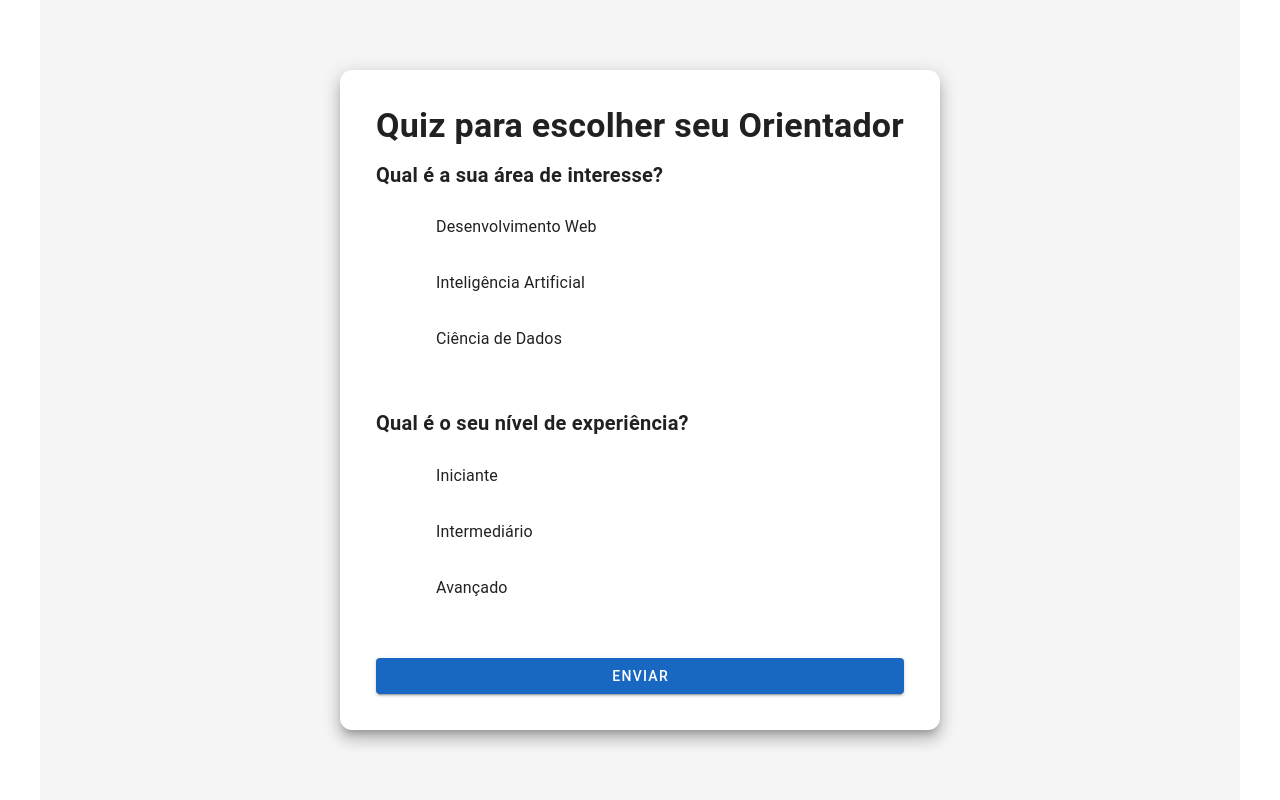
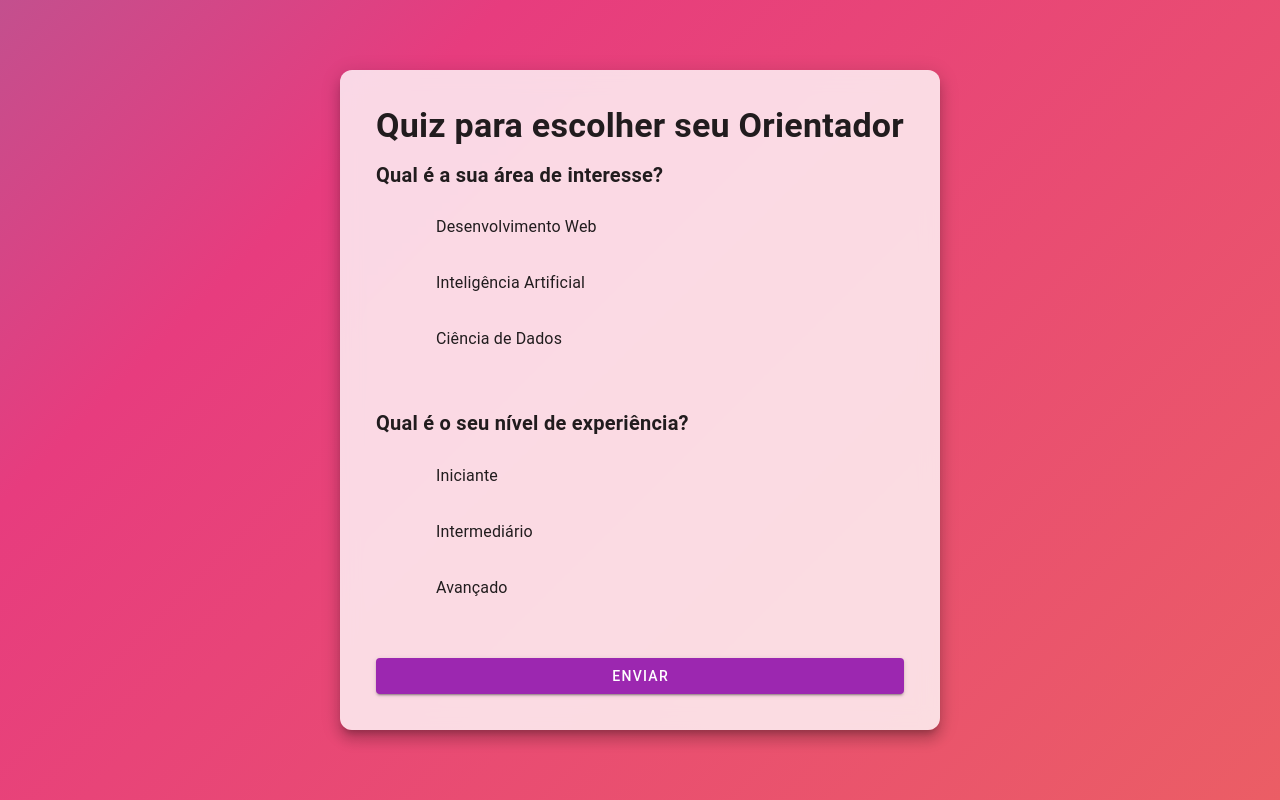
Before and after one commit to riccileonardo/frameworks-modernas, a Vue app in the folder app/: page / in a window 1280 px wide. Built offline with nearby package versions, Linux system fonts and the light colour scheme.

Commit message:
fix(app): add function in quiz

```diff
--- a/app/src/components/Quiz.vue
+++ b/app/src/components/Quiz.vue
@@ -1,5 +1,5 @@
 <template>
-  <v-container class="fill-height d-flex align-center justify-center">
+  <v-container class="fill-height d-flex align-center justify-center full-page">
     <v-card class="quiz-card" elevation="10">
       <v-card-title class="text-center text-h4 font-weight-bold">
         Quiz para escolher seu Orientador
@@ -10,18 +10,19 @@
           <div v-for="(question, index) in questions" :key="index" class="question-container">
             <h2 class="question-text">{{ question.text }}</h2>
 
-            <v-radio-group v-model="answers[index]" class="options-group" column>
+            <v-radio-group v-model="answers[index]" class="options-group">
               <v-radio
                 v-for="(option, i) in question.options"
                 :key="i"
                 :label="option.text"
                 :value="option.value"
                 class="option-item"
+                color="primary"
               ></v-radio>
             </v-radio-group>
           </div>
 
-          <v-btn color="primary" block type="submit">Enviar</v-btn>
+          <v-btn color="purple" block type="submit">Enviar</v-btn>
         </v-form>
       </v-card-text>
     </v-card>
@@ -53,7 +54,6 @@ export default {
       }
     ]);
 
-    // Adicione esta linha para declarar a variável answers
     const answers = ref([]);
 
     const submitQuiz = () => {
@@ -70,15 +70,36 @@ export default {
 </script>
 
 <style scoped>
+.full-page {
+  min-height: 100vh;
+  width: 100vw;
+  display: flex;
+  align-items: center;
+  justify-content: center;
+}
+
 .v-container {
-  background-color: #f5f5f5;
-  min-height: 100vh;
+  min-height: 100vh !important;
+  min-width: 100vw !important;
+  margin: 0 !important;
+  padding: 0 !important;
+  background: linear-gradient(-45deg, #ee7752, #e73c7e, #23a6d5, #23d5ab);
+  background-size: 400% 400%;
+  animation: gradientBG 10s ease infinite;
+}
+
+@keyframes gradientBG {
+  0% { background-position: 0% 50%; }
+  50% { background-position: 100% 50%; }
+  100% { background-position: 0% 50%; }
 }
 
 .quiz-card {
   width: 600px;
   padding: 20px;
   border-radius: 12px;
+  background: rgba(255, 255, 255, 0.8); /* Reduzindo opacidade para melhor integração */
+  backdrop-filter: blur(10px);
 }
 
 .question-container {
--- a/app/src/main.js
+++ b/app/src/main.js
@@ -1,7 +1,16 @@
 import { createApp } from 'vue'
-import App from './app.vue'
-import vuetify from './plugins/vuetify'
 
-const app = createApp(App)
-app.use(vuetify)
-app.mount('#app')
+import 'vuetify/styles'
+import { createVuetify } from 'vuetify'
+import * as components from 'vuetify/components'
+import * as directives from 'vuetify/directives'
+
+// Components
+import App from './App.vue'
+
+const vuetify = createVuetify({
+  components,
+  directives,
+})
+
+createApp(App).use(vuetify).mount('#app')
--- a/app/src/plugins/vuetify.js
+++ /dev/null
@@ -1,4 +0,0 @@
-import { createVuetify } from 'vuetify'
-import 'vuetify/styles'
-
-export default createVuetify()
```
Also changed, not shown: app/src/App.vue (renamed from app/src/app.vue).
